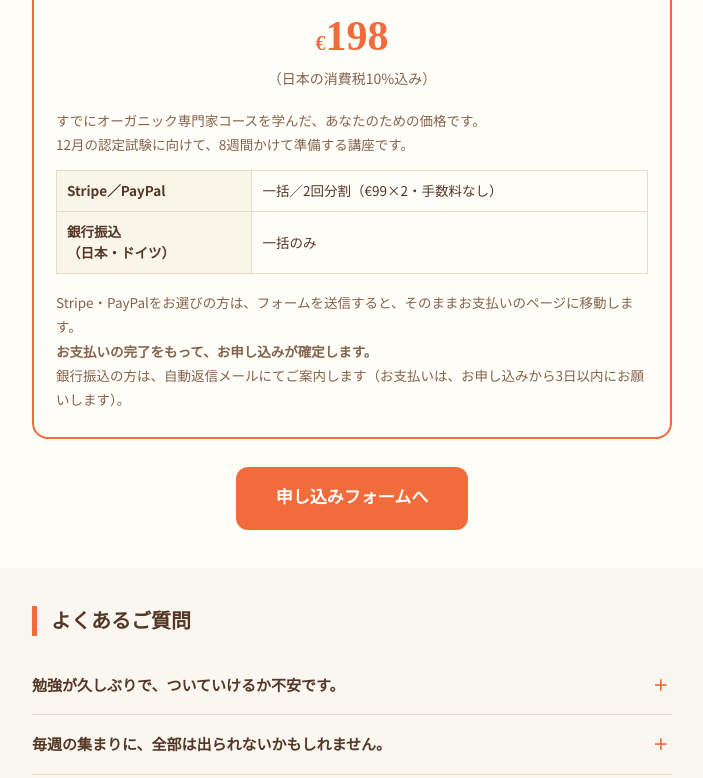
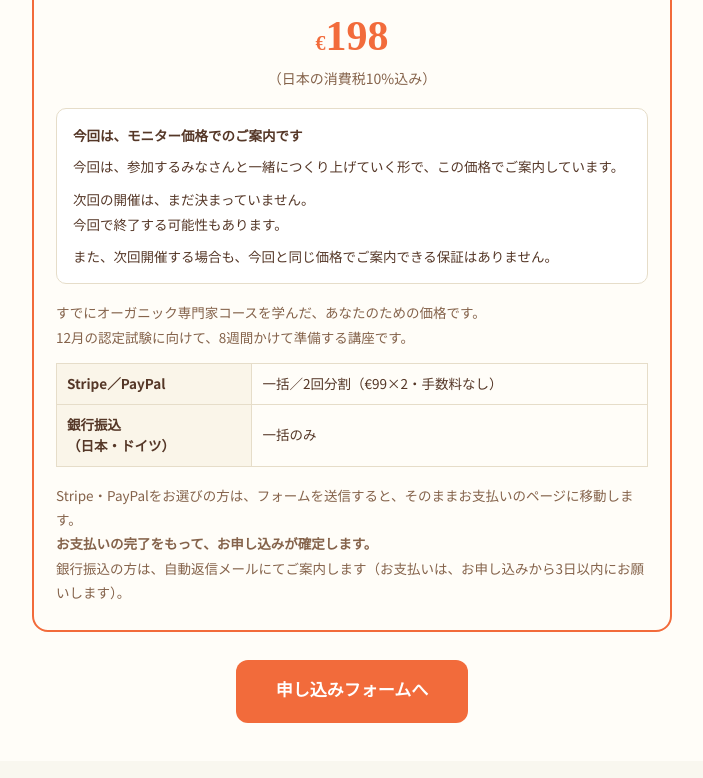
Before and after one commit to IOBSchool/iob-exam-prep-2026, a plain HTML site: page index.html in a window 1280 px wide. Shown: the part 5863-6641 px from the top of the page, without its empty margins (288-991 px from the left). Drawn offline with Linux system fonts and the light colour scheme; a web font is replaced by a local one.

Commit message:
8週間LP：価格の枠とフォーム直前に『今回はモニター価格』を明記（次回開催・同価格の保証は未定）。横山検品済み・本人OK
Co-Authored-By: Claude Sonnet 5.5 <noreply@anthropic.com>

```diff
--- a/index.html
+++ b/index.html
@@ -152,6 +152,11 @@
   .submit{width:100%;background:var(--point);color:#fff;border:none;border-radius:12px;padding:17px;font-size:17px;font-weight:700;font-family:"Zen Old Mincho",serif;cursor:pointer;margin-top:6px;}
   .submit:disabled{opacity:.6;}
   .form-note{text-align:center;font-size:12.5px;color:var(--sub);margin-top:12px;line-height:1.7;}
+  .monitor-note{margin-top:16px;padding:14px 16px;border:1px solid var(--line);border-radius:10px;background:#fff;text-align:left;font-size:13.5px;line-height:1.85;}
+  .monitor-note .monitor-title{font-weight:700;margin-bottom:6px;}
+  .monitor-note p{margin:0 0 8px;}
+  .monitor-note p:last-child{margin-bottom:0;}
+  .monitor-line{font-size:13.5px;line-height:1.85;margin:0 0 16px;text-align:left;}
   #thanks,#fallback,#payRedirect{display:none;text-align:center;padding:10px 0;}
   #thanks .mincho,#fallback .mincho,#payRedirect .mincho{font-size:20px;font-weight:700;margin-bottom:14px;color:var(--point);}
   .next-steps{list-style:none;text-align:left;margin-top:16px;}
@@ -365,6 +370,12 @@
       </div>
       <div class="price-eur"><small>€</small><span class="js-price">198</span></div>
       <div class="price-jpy js-tax">（日本の消費税10%込み）</div>
+      <div class="monitor-note">
+        <div class="monitor-title">今回は、モニター価格でのご案内です</div>
+        <p>今回は、参加するみなさんと一緒につくり上げていく形で、この価格でご案内しています。</p>
+        <p>次回の開催は、まだ決まっていません。<br>今回で終了する可能性もあります。</p>
+        <p>また、次回開催する場合も、今回と同じ価格でご案内できる保証はありません。</p>
+      </div>
       <div class="price-note">
         すでにオーガニック専門家コースを学んだ、あなたのための価格です。<br>
         12月の認定試験に向けて、8週間かけて準備する講座です。
@@ -398,6 +409,7 @@
 <section id="apply">
   <div class="wrap">
     <h2 class="sec-title">お申し込み</h2>
+    <p class="monitor-line">今回はモニター価格でのご案内です。<br>次回の開催や、次回も同じ価格になることは決まっていません。内容をご確認のうえ、今の自分に必要かどうかでお申し込みください。</p>
     <p style="margin-bottom:20px;">難しいことは、始まってから一緒にやります。<br>いまは、<span class="hl">「やる」と決めて、名前とメールを書くだけ</span>で大丈夫です。</p>
 
     <form id="applyForm">
```
